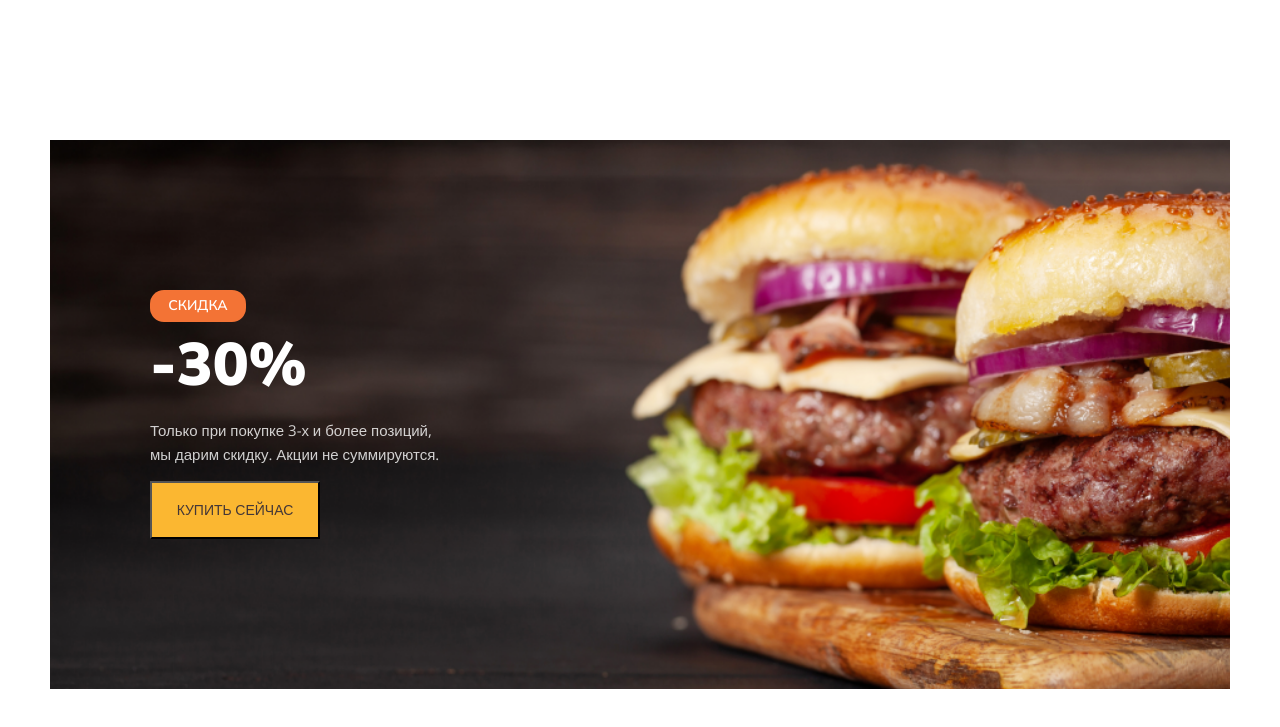
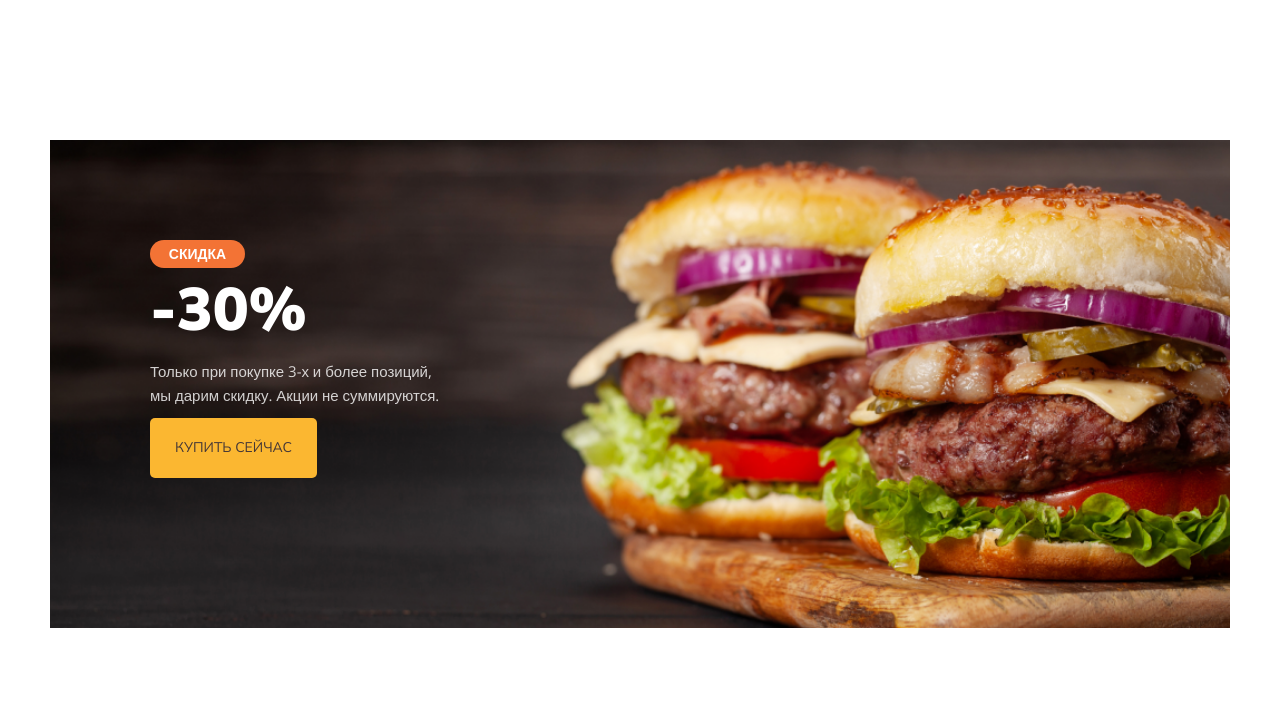
Before and after one commit to yulia19889988/FrontendBlok-Module01-Burger, a plain HTML site: page index.html in a window 1280 px wide. Shown: the part 587-1314 px from the top of the page. Drawn offline with nearby package versions, Linux system fonts and the light colour scheme.

Commit message:
add file

```diff
--- a/style/style.css
+++ b/style/style.css
@@ -176,17 +176,19 @@ a {
 .banner-title span {
    display: block;
    text-align: center;
-   padding: 7px 18px 0px 18px;
-   width: 60px;
-   min-height: 25px;
-   background: var(--accent-dark);
+   max-width: 95px;
+   color: var(--light);
+   font-family: var(--open-sans);
+   font-size: 14px;
+   font-weight: 600;
+   line-height: 128%;
+   text-transform: uppercase;
+   text-align: center;
+   background-color: var(--accent-dark);
    border-radius: 14px;
-   font-weight: 600;
-   font-size: 14px;
-   line-height: 129%;
-   text-transform: uppercase;
-   color: #fff;
-   margin-bottom: 5px;
+   padding: 5px 0;
+   margin-bottom: 4px;
+
 
 
 }
@@ -197,33 +199,35 @@ a {
    font-size: 60px;
    line-height: 127%;
    text-transform: uppercase;
-   margin-bottom: 0px;
+   margin-top: 0;
+   margin-bottom: 11px;
 
 
 }
 .banner-deckription {
-   font-weight: 400;
+   max-width: 320px;
+   margin-top: 0;
+   margin-bottom: 11px;
+   color: rgba(var(--light-rgb), 0.8);
    font-size: 15px;
+   font-style: normal;
+   font-weight: 400px;
    line-height: 160%;
-   color: rgba(var(--light-rgb), 0.8);
-   width: 353px;
-   margin-bottom: 15px;
-
-
-
 
 }
 .banner-btn {
-   display: flex;
-   align-items: center;
-   justify-content: center;
+   font-size: 14px;
    font weight: 700px;
-   font-size: 14px;
+   font-family: var(--nunito--sans);
+   padding: 22px 25px;
+   text-decoratition: none;
+   border: none;
    color: var(--dark);
-   width: 170px;
-   height: 58px;
    background-color: var(--accent-light);
    text-transform: uppercase;
    margin-bottom: 50px;
-
+   border-radius: 5px;
 }
+.banner-btn:hover {
+   background-color: var(--accent-dark);
+}
```
